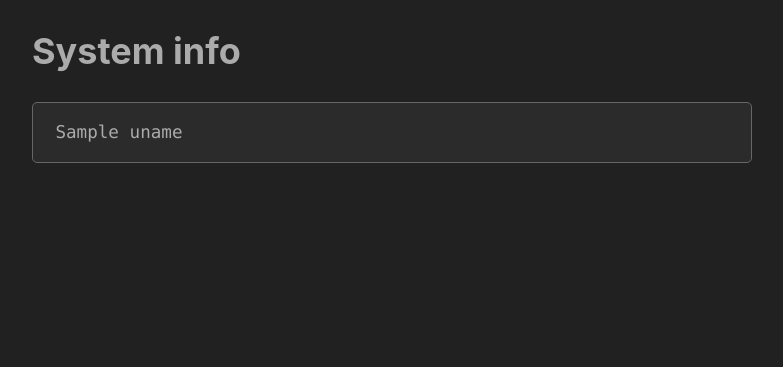
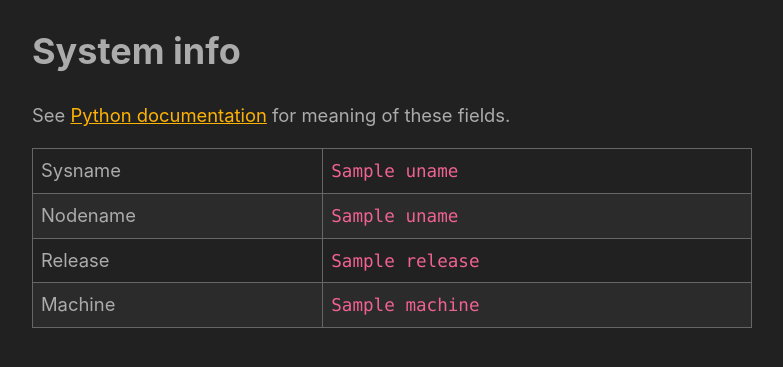
Before and after one commit to astrophena/exp, a Flask app: template astroflask/templates/sysinfo.html in a window 1280 px wide. Shown: the part 172-539 px from the top of the page, without its empty margins (248-1031 px from the left). Run offline with Flask 2, Linux system fonts and the light colour scheme; the template is opened without the code that fills it: most values are stand-ins (such as "Sample title", 1, 10 or a date in 2020).

Commit message:
astroflask: update sysinfo template

```diff
--- a/astroflask/app.py
+++ b/astroflask/app.py
@@ -25,5 +25,12 @@
 def sysinfo():
     uname = os.uname()
     if request.args.get('format') == 'json':
-        return {'uname': str(uname)}
-    return render_template('sysinfo.html', uname=str(uname))
+        return {
+            # https://docs.python.org/3/library/os.html#os.uname
+            'sysname': uname.sysname,
+            'nodename': uname.nodename,
+            'release': uname.release,
+            'version': uname.version,
+            'machine': uname.machine,
+        }
+    return render_template('sysinfo.html', uname=uname)
--- a/astroflask/templates/sysinfo.html
+++ b/astroflask/templates/sysinfo.html
@@ -5,5 +5,26 @@
 {% block main %}
 <h1>System info</h1>
 
-<pre><code>{{ uname }}</code></pre>
+<p>See <a href="https://docs.python.org/3/library/os.html#os.uname">Python documentation</a> for meaning of these fields.</p>
+
+<table>
+  <tbody>
+    <tr>
+      <td>Sysname</td>
+      <td><code>{{ uname.sysname }}</code></td>
+    </tr>
+    <tr>
+      <td>Nodename</td>
+      <td><code>{{ uname.nodename }}</code></td>
+    </tr>
+    <tr>
+      <td>Release</td>
+      <td><code>{{ uname.release }}</code></td>
+    </tr>
+    <tr>
+      <td>Machine</td>
+      <td><code>{{ uname.machine }}</code></td>
+    </tr>
+  </tbody>
+</table>
 {% endblock %}
```
